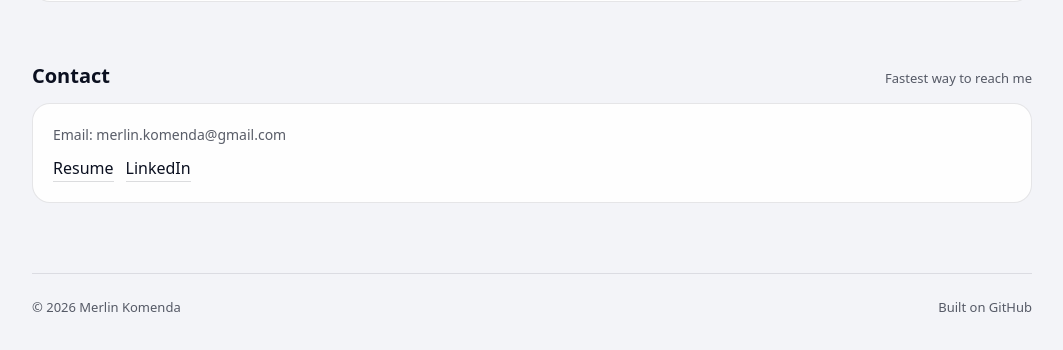
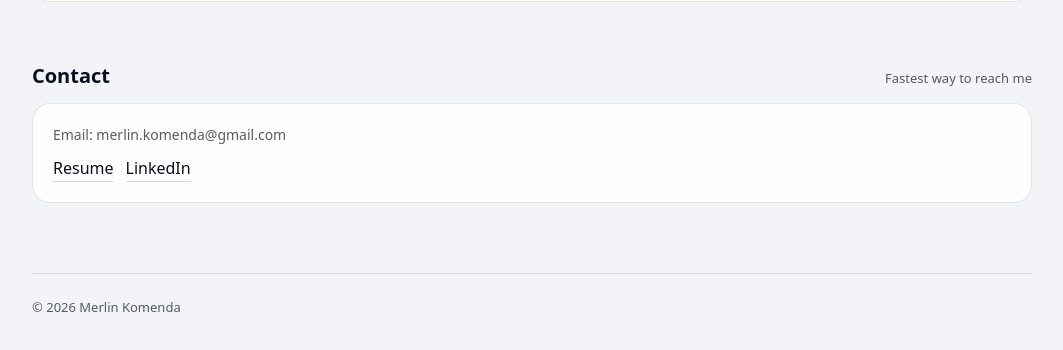
Before and after one commit to merlin-komenda/my-website, a plain HTML site: page index.html in a window 1280 px wide. Shown: the part 3146-3496 px from the top of the page, without its empty margins (108-1171 px from the left). Drawn offline with Linux system fonts and the light colour scheme.

Commit message:
Update index.html

```diff
--- a/index.html
+++ b/index.html
@@ -463,7 +463,6 @@ section{margin-top:60px; scroll-margin-top: 110px;}
 
   <div class="footer">
     <div>© <span id="y"></span> Merlin Komenda</div>
-    <div>Built on GitHub</div>
   </div>
 
 </div>
```
